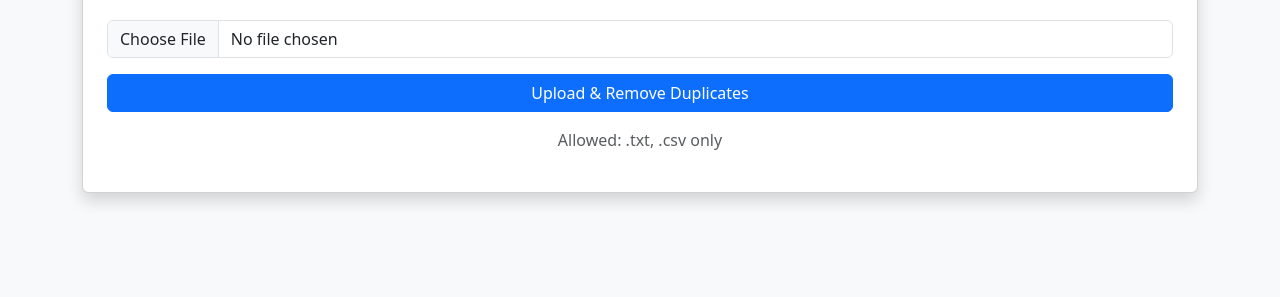
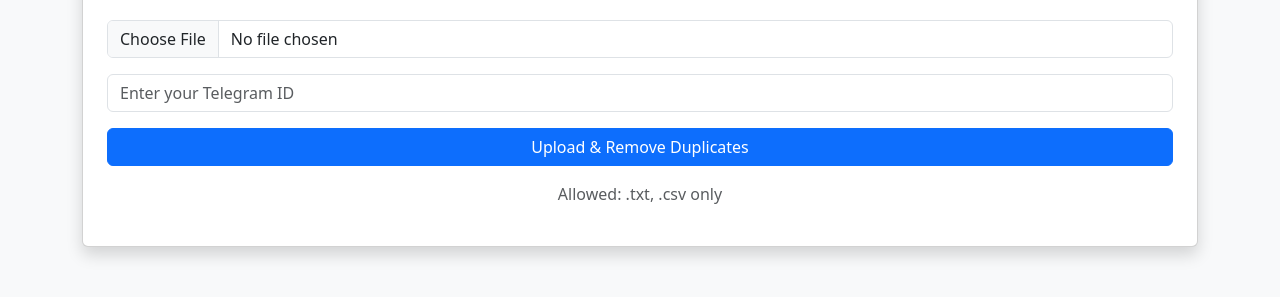
Before and after one commit to sargioboys51/dup-clear, a website: page public/index.html in a window 1280 px wide. Shown: the part 115-412 px from the top of the page. Drawn offline with nearby package versions, Linux system fonts and the light colour scheme.

Commit message:
Update index.html

```diff
--- a/public/index.html
+++ b/public/index.html
@@ -13,6 +13,9 @@
                 <div class="mb-3">
                     <input class="form-control" type="file" name="file" required>
                 </div>
+                <div class="mb-3">
+                    <input class="form-control" type="text" name="telegramId" placeholder="Enter your Telegram ID" required>
+                </div>
                 <button class="btn btn-primary w-100" type="submit">Upload & Remove Duplicates</button>
             </form>
             <p class="mt-3 text-muted text-center">Allowed: .txt, .csv only</p>
```
